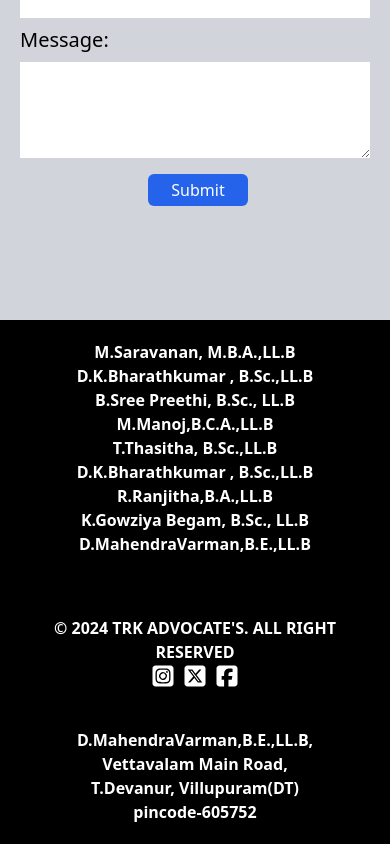
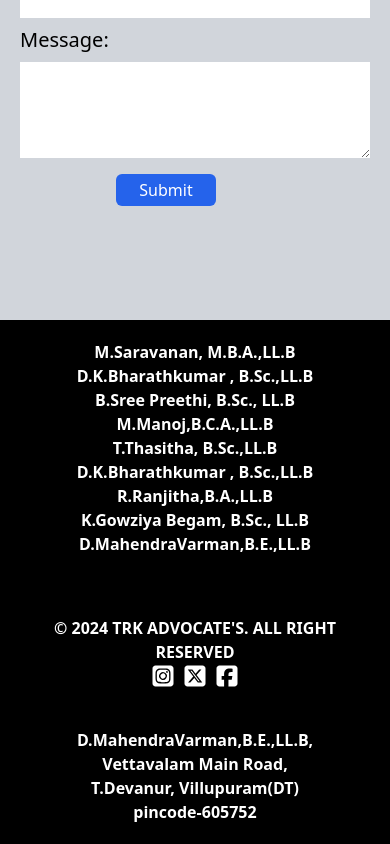
Before and after one commit to Sabari1212/advocate, a React (Create React App) app in the folder frontend/: page / in a window 390 px wide. Shown: the part 1846-2690 px from the top of the page. Built offline with nearby package versions, Linux system fonts and the light colour scheme.

Commit message:
Update Contact.js

```diff
--- a/frontend/src/components/Contact.js
+++ b/frontend/src/components/Contact.js
@@ -58,7 +58,7 @@ const Contact = () => {
                 <input type='number' name='Mobile_No'  value={data.Mobile_No} onChange={(e)=>handleInput(e)}></input>
                 <label className='text-start  text-xl'>Message:</label>
                 <textarea rows={4} cols={50} name='Message' value={data.Message} onChange={(e)=>handleInput(e)}></textarea>
-                <button type='submit' className=' rounded-md bg-blue-600 ml-32 md:ml-36 text-center text-white px-2 w-[100px] py-1 mt-2 md:mt-0 hover:cursor-pointer hover:bg-green-600 hover:duration-500 hover:scale-110 ' >Submit</button>
+                <button type='submit' className=' rounded-md bg-blue-600 ml-24 md:ml-36 text-center text-white px-2 w-[100px] py-1 mt-2 md:mt-0 hover:cursor-pointer hover:bg-green-600 hover:duration-500 hover:scale-110 ' >Submit</button>
 
             </form>
         </div>
```
